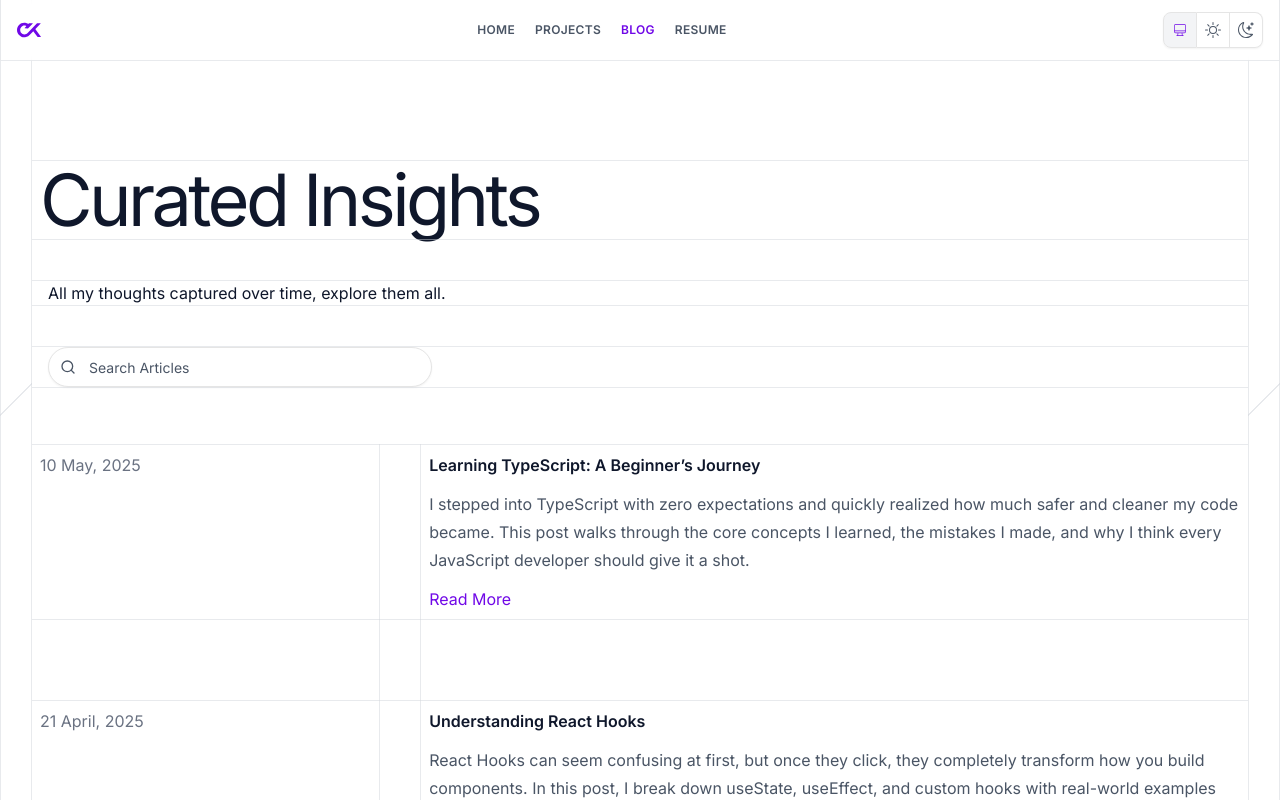
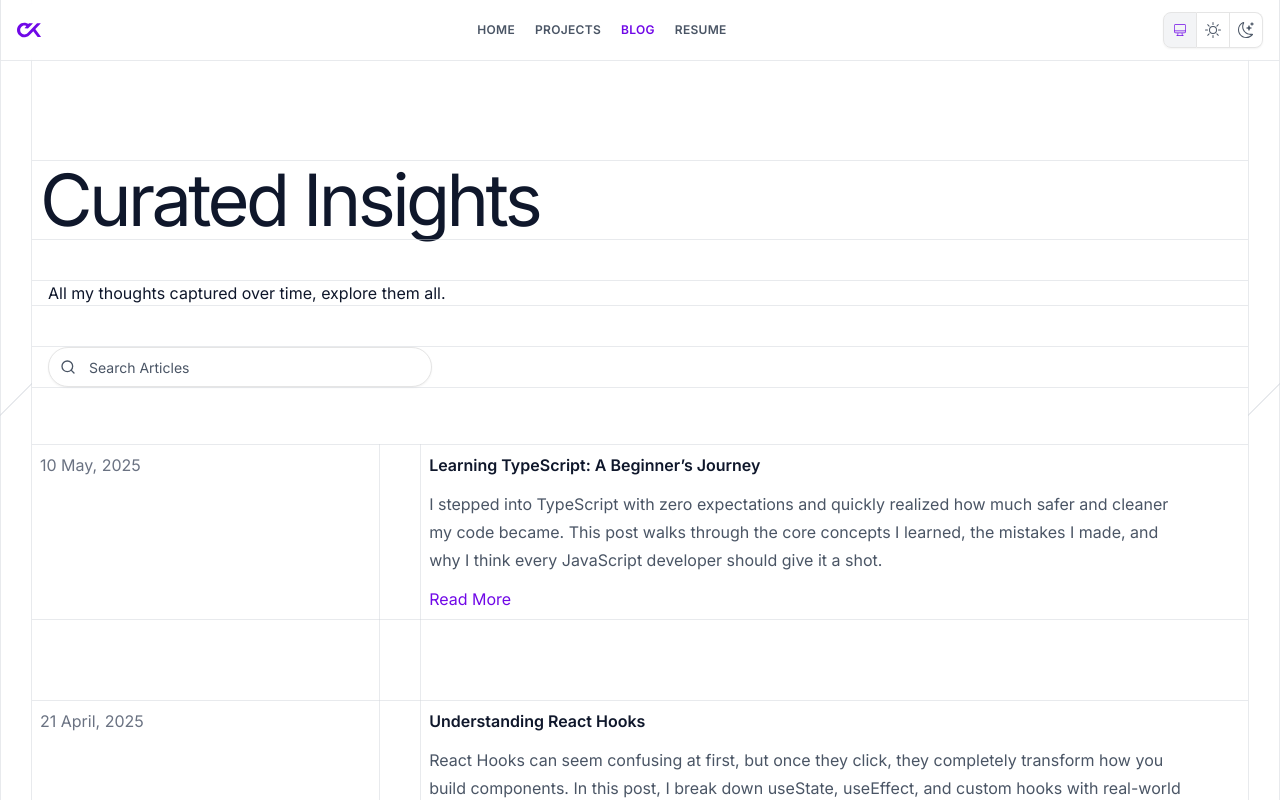
Before and after one commit to Chixide1/Folio, a Next.js app: page /blog in a window 1280 px wide. Shown: the top 800 px of the page. Built offline with nearby package versions, Linux system fonts and the light colour scheme.

Commit message:
Style - Changed Leathams logo to be square - Added border to experience card images

```diff
--- a/src/components/features/blog/blog-row.tsx
+++ b/src/components/features/blog/blog-row.tsx
@@ -24,7 +24,7 @@ export function BlogRow({
       </div>
       <div className="flex flex-col gap-3 p-2 border-l w-full">
         <h3 className="text-primary font-semibold">{title}</h3>
-        <p className="line-clamp-3 leading-7">{description}</p>
+        <p className="line-clamp-3 leading-7 max-w-[75ch]">{description}</p>
         <Link href={"#"} className="text-accent">Read More</Link>
       </div>
     </article>
--- a/src/components/features/home/experience-card.tsx
+++ b/src/components/features/home/experience-card.tsx
@@ -61,7 +61,7 @@ export const ExperienceCard = forwardRef<HTMLDivElement, ExperienceCardProps>(({
               alt={`${company} logo`}
               width={1000}
               height={1000}
-              className="w-auto h-auto rounded-[inherit] object-contain"
+              className="w-auto h-auto rounded-[inherit] object-contain border"
             />
           ) : (
             <div className="w-8 h-8 rounded flex items-center justify-center">
--- a/src/components/features/home/home-experience.tsx
+++ b/src/components/features/home/home-experience.tsx
@@ -64,7 +64,7 @@ const exps: Experience[] = [
   {
     title: "2nd Line IT Service Desk Analyst",
     company: "Leathams",
-    companyLogo: "/lea.png",
+    companyLogo: "/lea.jpg",
     startDate: new Date(2024, 1), // February 2024
     jobType: "Full-time",
     description: [
```
Also changed, not shown: public/lea.jpg (added), public/lea.png (deleted).
